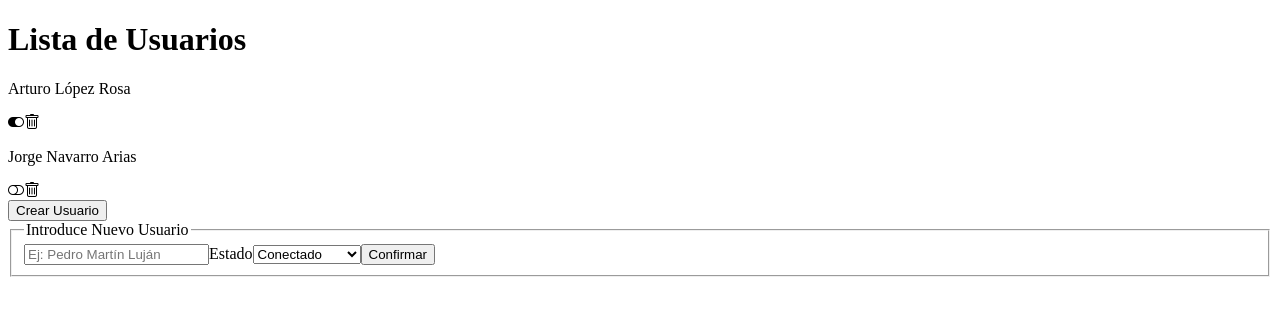
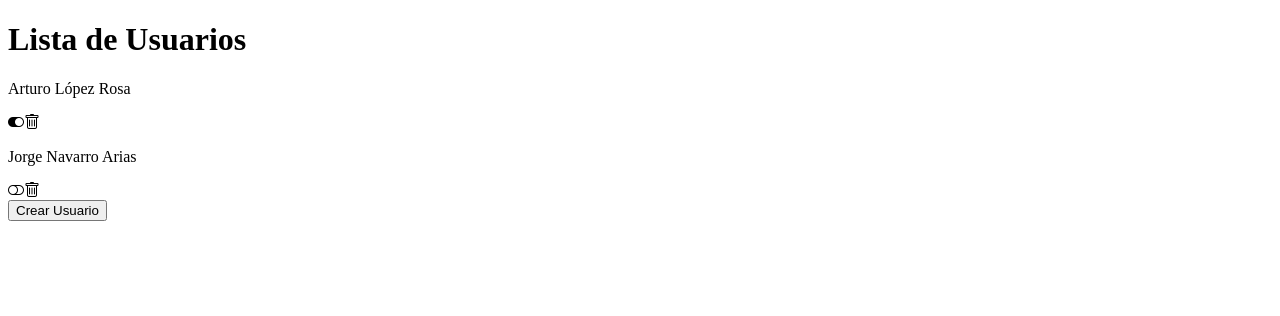
Before and after one commit to ArturoFLR/agenda_contactos, a React (Create React App) app: page / in a window 1280 px wide. Shown: the top 316 px of the page. Built offline with nearby package versions, Linux system fonts and the light colour scheme.

Commit message:
Añadida funcionalidad Mostrar / Ocultar Formulario

```diff
--- a/src/components/UserList.jsx
+++ b/src/components/UserList.jsx
@@ -15,6 +15,7 @@ const UserList = () => {
 	};
 
 	const [usersList, setUsersList] = useState([deafultUser1, defaultUser2]);
+	const [visibility, setvisibility] = useState("hidden");
 
 	// Función que genera la lista de usuarios:
 	function getUsers () {
@@ -76,6 +77,16 @@ const UserList = () => {
 		setUsersList(usersListCopy);
 	}
 
+	//Función que hace aparecer el formulario de creación de usuarios
+	function showForm () {
+		if (visibility === "hidden") {
+			setvisibility("visible");
+		}else {
+			setvisibility("hidden");
+		}
+
+	}
+
 	return (
 		<div>
 			<h1>Lista de Usuarios</h1>
@@ -85,11 +96,11 @@ const UserList = () => {
 			</div>
 
 			<div>
-				<button type='button'>Crear Usuario</button>
+				<button type='button' onClick= {showForm}>{visibility === "hidden" ? "Crear Usuario" : "Cancelar"}</button>
 			</div>
 
 			<div>
-				<FormCreateUser addUser= {addUser} />
+				<FormCreateUser addUser= {addUser} isVisible= {visibility} hideForm = {showForm} />
 			</div>
 
 		</div>
--- a/src/components/forms/FormCreateUser.jsx
+++ b/src/components/forms/FormCreateUser.jsx
@@ -1,7 +1,7 @@
 import { PropTypes } from "prop-types";
 import { useRef } from "react";
 
-const FormCreateUser = ({addUser}) => {
+const FormCreateUser = ({addUser, isVisible, hideForm}) => {
 
 	const inputRef = useRef(null);
 	const selectRef = useRef(null);
@@ -17,10 +17,11 @@ const FormCreateUser = ({addUser}) => {
 		inputRef.current.value = "";
 
 		addUser(newUser);
+		hideForm();
 	}
 
 	return (
-		<form onSubmit={add}>
+		<form onSubmit={add} style= {{visibility: isVisible}}>
 			<fieldset>
 				<legend>Introduce Nuevo Usuario</legend>
 				<input type= "text" placeholder= "Ej: Pedro Martín Luján" ref= {inputRef} required></input>
@@ -37,7 +38,9 @@ const FormCreateUser = ({addUser}) => {
 };
 
 FormCreateUser.propTypes = {
-	addUser : PropTypes.func.isRequired
+	addUser : PropTypes.func.isRequired,
+	isVisible: PropTypes.string.isRequired,
+	hideForm: PropTypes.func.isRequired
 };
 
 export default FormCreateUser;
```
